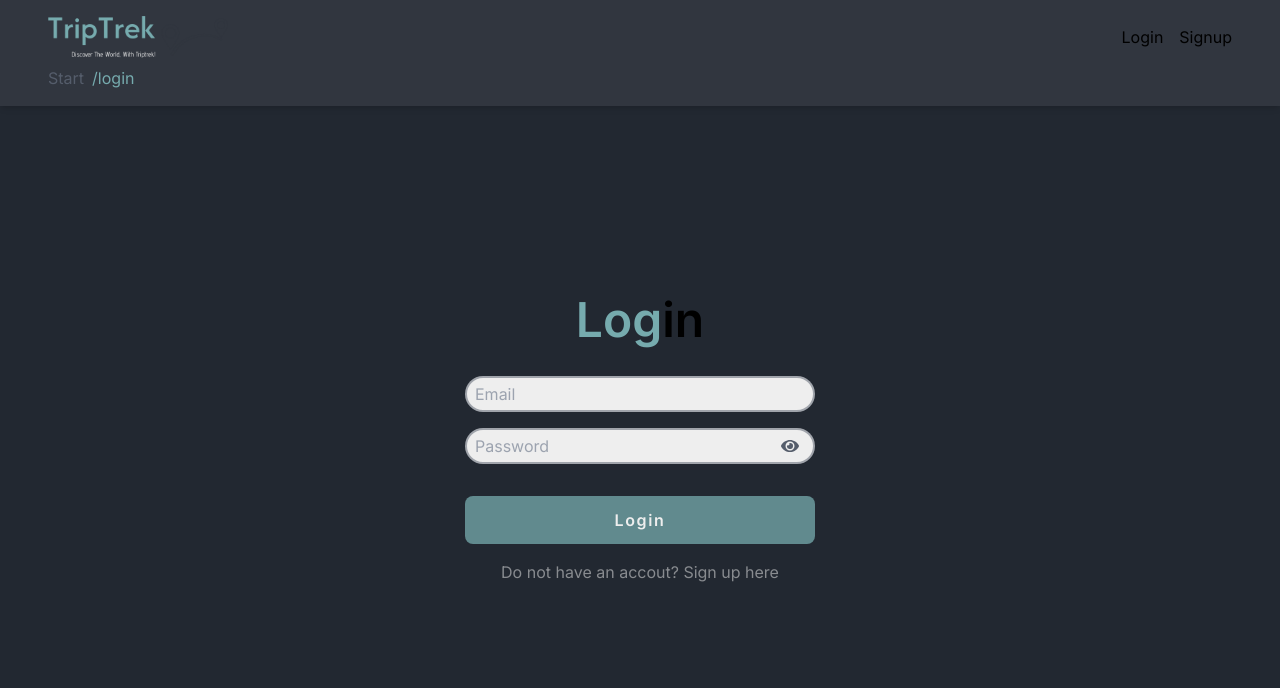
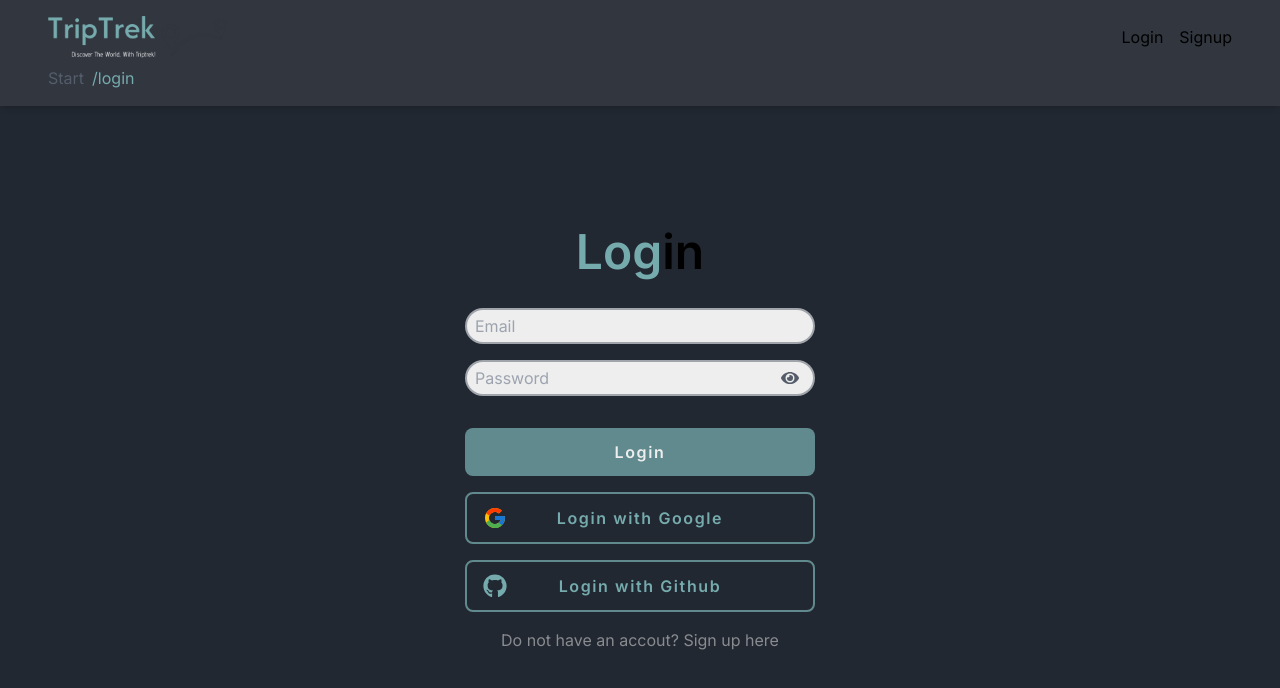
Before and after one commit to GITZMBE/TripTrek, a Next.js app: page /login in a window 1280 px wide. Shown: the top 688 px of the page. Built offline with nearby package versions, Linux system fonts and the light colour scheme.

Commit message:
Add buttons to log in with google or github

```diff
--- a/src/components/forms/LoginForm.tsx
+++ b/src/components/forms/LoginForm.tsx
@@ -9,6 +9,8 @@ import { FormButton } from "./ui";
 import Link from "next/link";
 import { useErrorMessage } from "@/src/hooks";
 import { signIn } from "next-auth/react";
+import { FcGoogle } from "react-icons/fc";
+import { FaGithub } from "react-icons/fa";
 
 export const LoginForm = () => {
   const router = useRouter();
@@ -76,6 +78,8 @@ export const LoginForm = () => {
           handleLogin();
         }}
       />
+      <FormButton label="Login with Google" outline icon={FcGoogle} onClick={() => signIn('google')} />
+      <FormButton label="Login with Github" outline icon={FaGithub} onClick={() => signIn('github')} />
       <Link className='text-light/50 hover:text-light' href='/signup'>
         Do not have an accout? Sign up here
       </Link>
--- a/src/components/forms/SignupForm.tsx
+++ b/src/components/forms/SignupForm.tsx
@@ -1,13 +1,16 @@
 'use client';
 
 import React, { useState } from 'react'
-import { FormInput } from '../ui'
+import { FormInput } from './ui'
 import { FormButton } from './ui';
 import Link from 'next/link';
 import { useRouter } from 'next/navigation';
 import { useSetRecoilState } from 'recoil';
 import { loggedInUserState } from '@/src/recoil';
 import { useErrorMessage } from '@/src/hooks';
+import { FcGoogle } from 'react-icons/fc';
+import { FaGithub } from 'react-icons/fa';
+import { signIn } from 'next-auth/react';
 
 export const SignupForm = () => {
   const router = useRouter();
@@ -80,6 +83,8 @@ export const SignupForm = () => {
         e.preventDefault();
         handleRegister();
       }} />
+      <FormButton label="Login with Google" outline icon={FcGoogle} onClick={() => signIn('google')} />
+      <FormButton label="Login with Github" outline icon={FaGithub} onClick={() => signIn('github')} />
       <Link className='text-light/50 hover:text-light' href='/login'>
         already have an account? sign in here.
       </Link>
```
